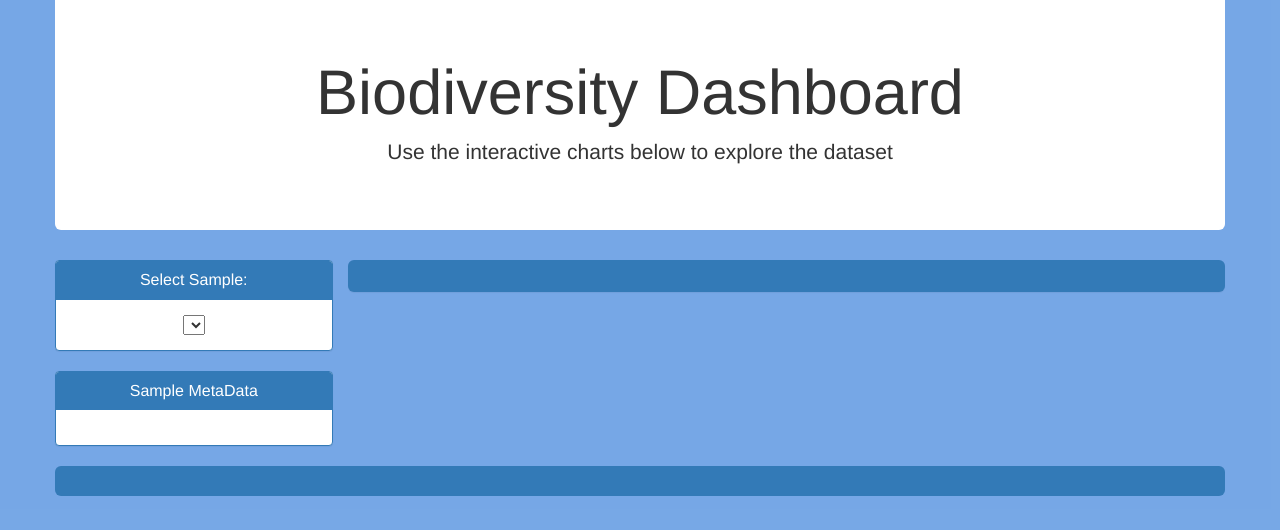
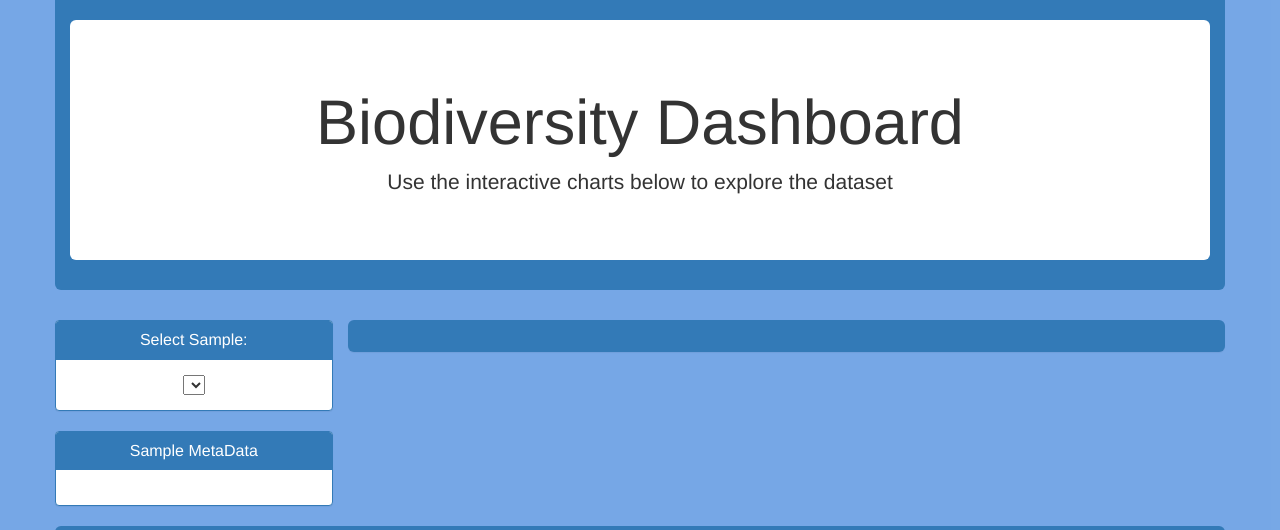
Before and after one commit to mdsmith577/Interactive-Visualizations, a Flask app: page / in a window 1280 px wide. Shown: the top 530 px of the page. Run offline with Flask 2, Linux system fonts and the light colour scheme; data that the repository does not hold is empty; some libraries are stand-ins or nearby versions.

Commit message:
Add files via upload

```diff
--- a/Belly_Button_Biodiversity/templates/index.html
+++ b/Belly_Button_Biodiversity/templates/index.html
@@ -27,8 +27,15 @@
                               padding-top: 15px;
                               padding-bottom: 15px;
         }
-      #topHeader {background-color: #fff;
-
+      #topHeader {background-color: #337ab7;
+                              padding-right: 15px;
+                              padding-left: 15px;
+                              padding-top: 15px;
+                              padding-bottom: 15px;
+        }
+      #containsText {background-color: #fff;
+                     margin-top: 15px;
+                     margin-bottom: 15px;
       }
 
   </style>
@@ -41,9 +48,14 @@
   <div class="container">
     <div class="row">
       <div id="topHeader" class="col-xs-12 jumbotron text-center">
-        <h1>Biodiversity Dashboard</h1>
-        <p>Use the interactive charts below to explore the dataset</p>
-      </div>
+
+
+
+        <div id="containsText" class="col-xs-12 jumbotron text-center">
+            <h1>Biodiversity Dashboard</h1>
+            <p>Use the interactive charts below to explore the dataset</p>
+        </div>
+    </div>
     </div>
     <div class="row">
       <div class="col-md-3">
```
